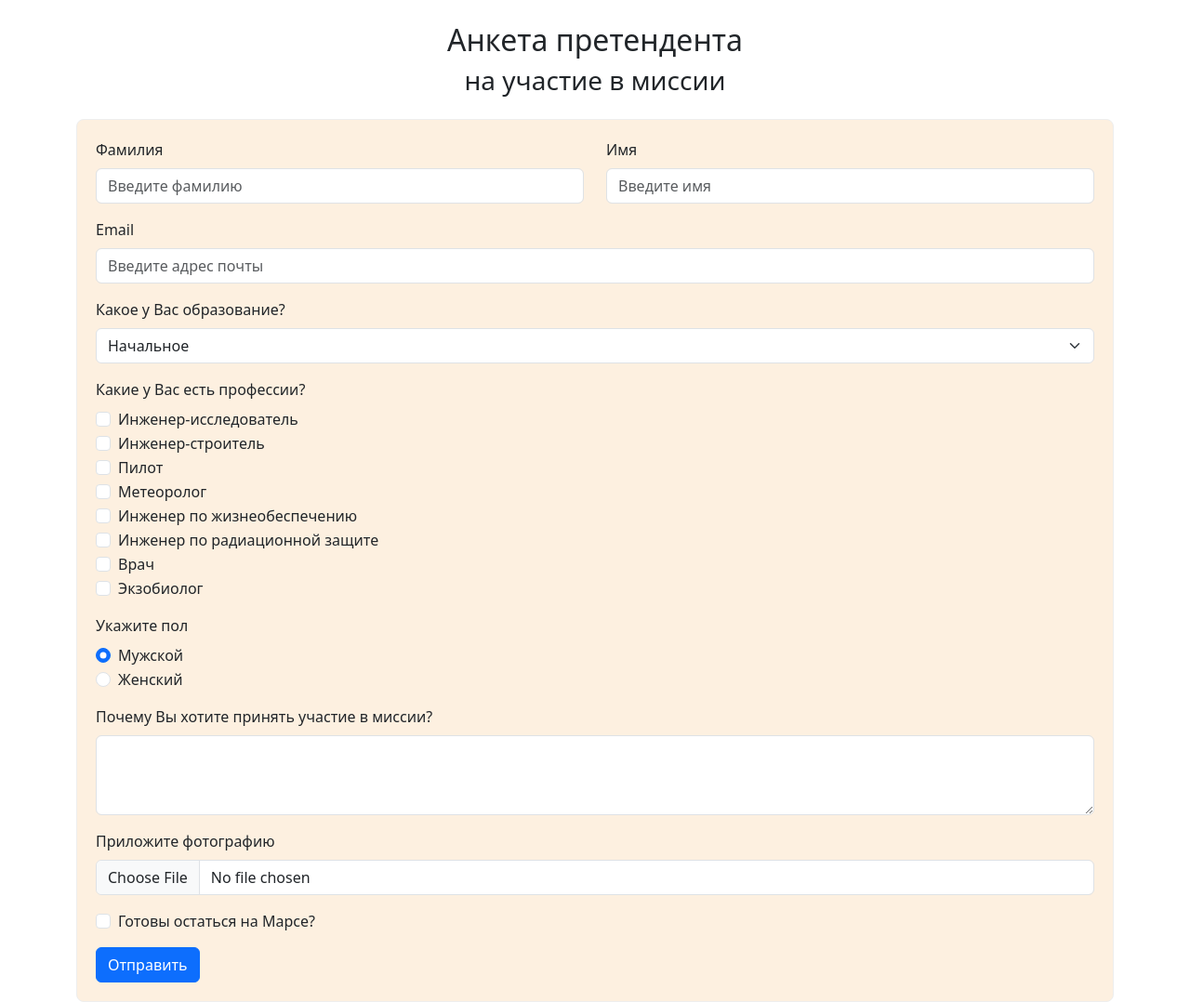
After one commit to Misha-Mayskiy/flask_learning_project, a Flask app: template templates/astronaut_form.html in a window 1280 px wide. The commit adds this page. Shown: the whole page at 93% size. Run offline with Flask 3, Linux system fonts and the light colour scheme; the template is opened without the code that fills it: most values are stand-ins (such as "Sample title", 1, 10 or a date in 2020).

Commit message:
feat: v5 - astronaut form added

```diff
--- a/static/css/style.css
+++ b/static/css/style.css
@@ -1,3 +1,11 @@
 h1 {
   color: red;
 }
+
+.form-container {
+  background-color: #fdf0e0;
+  padding: 20px;
+  border-radius: 8px;
+  margin-top: 20px;
+  border: 1px solid #eee;
+}
--- /dev/null
+++ b/templates/astronaut_form.html
@@ -0,0 +1,128 @@
+<!doctype html>
+<html lang="ru">
+<head>
+    <meta charset="utf-8">
+    <meta name="viewport" content="width=device-width, initial-scale=1">
+    <title>{{ title }}</title>
+
+    <link href="https://cdn.jsdelivr.net/npm/bootstrap@5.3.3/dist/css/bootstrap.min.css"
+          rel="stylesheet"
+          integrity="sha384-QWTKZyjpPEjISv5WaRU9OFeRpok6YctnYmDr5pNlyT2bRjXh0JMhjY6hW+ALEwIH"
+          crossorigin="anonymous">
+
+    <link rel="stylesheet" type="text/css" href="{{ url_for('static', filename='css/style.css') }}">
+
+</head>
+<body>
+
+<main role="main" class="container mt-4">
+    <h2 class="text-center">Анкета претендента</h2>
+    <h3 class="text-center mb-4">на участие в миссии</h3>
+
+    <div class="form-container">
+        <form>
+            <div class="row mb-3">
+                <div class="col-md-6">
+                    <label for="surname" class="form-label">Фамилия</label>
+                    <input type="text" class="form-control" id="surname" placeholder="Введите фамилию" name="surname">
+                </div>
+                <div class="col-md-6">
+                    <label for="name" class="form-label">Имя</label>
+                    <input type="text" class="form-control" id="name" placeholder="Введите имя" name="name">
+                </div>
+            </div>
+
+            <div class="mb-3">
+                <label for="email" class="form-label">Email</label>
+                <input type="email" class="form-control" id="email" placeholder="Введите адрес почты" name="email">
+            </div>
+
+            <div class="mb-3">
+                <label for="education" class="form-label">Какое у Вас образование?</label>
+                <select class="form-select" id="education" name="education">
+                    <option selected>Начальное</option>
+                    <option>Среднее</option>
+                    <option>Среднее специальное</option>
+                    <option>Высшее</option>
+                    <option>Два и более высших</option>
+                </select>
+            </div>
+
+            <div class="mb-3">
+                <label class="form-label">Какие у Вас есть профессии?</label>
+                <div class="form-check">
+                    <input class="form-check-input" type="checkbox" value="engineer_researcher" id="prof1"
+                           name="profession">
+                    <label class="form-check-label" for="prof1">Инженер-исследователь</label>
+                </div>
+                <div class="form-check">
+                    <input class="form-check-input" type="checkbox" value="engineer_builder" id="prof2"
+                           name="profession">
+                    <label class="form-check-label" for="prof2">Инженер-строитель</label>
+                </div>
+                <div class="form-check">
+                    <input class="form-check-input" type="checkbox" value="pilot" id="prof3" name="profession">
+                    <label class="form-check-label" for="prof3">Пилот</label>
+                </div>
+                <div class="form-check">
+                    <input class="form-check-input" type="checkbox" value="meteorologist" id="prof4" name="profession">
+                    <label class="form-check-label" for="prof4">Метеоролог</label>
+                </div>
+                <div class="form-check">
+                    <input class="form-check-input" type="checkbox" value="engineer_life_support" id="prof5"
+                           name="profession">
+                    <label class="form-check-label" for="prof5">Инженер по жизнеобеспечению</label>
+                </div>
+                <div class="form-check">
+                    <input class="form-check-input" type="checkbox" value="engineer_radiation_protection" id="prof6"
+                           name="profession">
+                    <label class="form-check-label" for="prof6">Инженер по радиационной защите</label>
+                </div>
+                <div class="form-check">
+                    <input class="form-check-input" type="checkbox" value="doctor" id="prof7" name="profession">
+                    <label class="form-check-label" for="prof7">Врач</label>
+                </div>
+                <div class="form-check">
+                    <input class="form-check-input" type="checkbox" value="exobiologist" id="prof8" name="profession">
+                    <label class="form-check-label" for="prof8">Экзобиолог</label>
+                </div>
+            </div>
+
+            <div class="mb-3">
+                <label class="form-label">Укажите пол</label>
+                <div class="form-check">
+                    <input class="form-check-input" type="radio" name="sex" id="sex_male" value="male" checked>
+                    <label class="form-check-label" for="sex_male">Мужской</label>
+                </div>
+                <div class="form-check">
+                    <input class="form-check-input" type="radio" name="sex" id="sex_female" value="female">
+                    <label class="form-check-label" for="sex_female">Женский</label>
+                </div>
+            </div>
+
+            <div class="mb-3">
+                <label for="motivation" class="form-label">Почему Вы хотите принять участие в миссии?</label>
+                <textarea class="form-control" id="motivation" name="motivation" rows="3"></textarea>
+            </div>
+
+            <div class="mb-3">
+                <label for="photo" class="form-label">Приложите фотографию</label>
+                <input class="form-control" type="file" id="photo" name="photo">
+            </div>
+
+            <div class="mb-3 form-check">
+                <input type="checkbox" class="form-check-input" id="stay_on_mars" name="stay_on_mars">
+                <label class="form-check-label" for="stay_on_mars">Готовы остаться на Марсе?</label>
+            </div>
+
+            <button type="submit" class="btn btn-primary">Отправить</button>
+        </form>
+    </div>
+
+</main>
+
+<script src="https://cdn.jsdelivr.net/npm/bootstrap@5.3.3/dist/js/bootstrap.bundle.min.js"
+        integrity="sha384-YvpcrYf0tY3lHB60NNkmXc5s9fDVZLESaAA55NDzOxhy9GkcIdslK1eN7N6jIeHz"
+        crossorigin="anonymous"></script>
+</body>
+</html>
```
Also changed, not shown: app_v5.py (added, +38 -0 lines).
